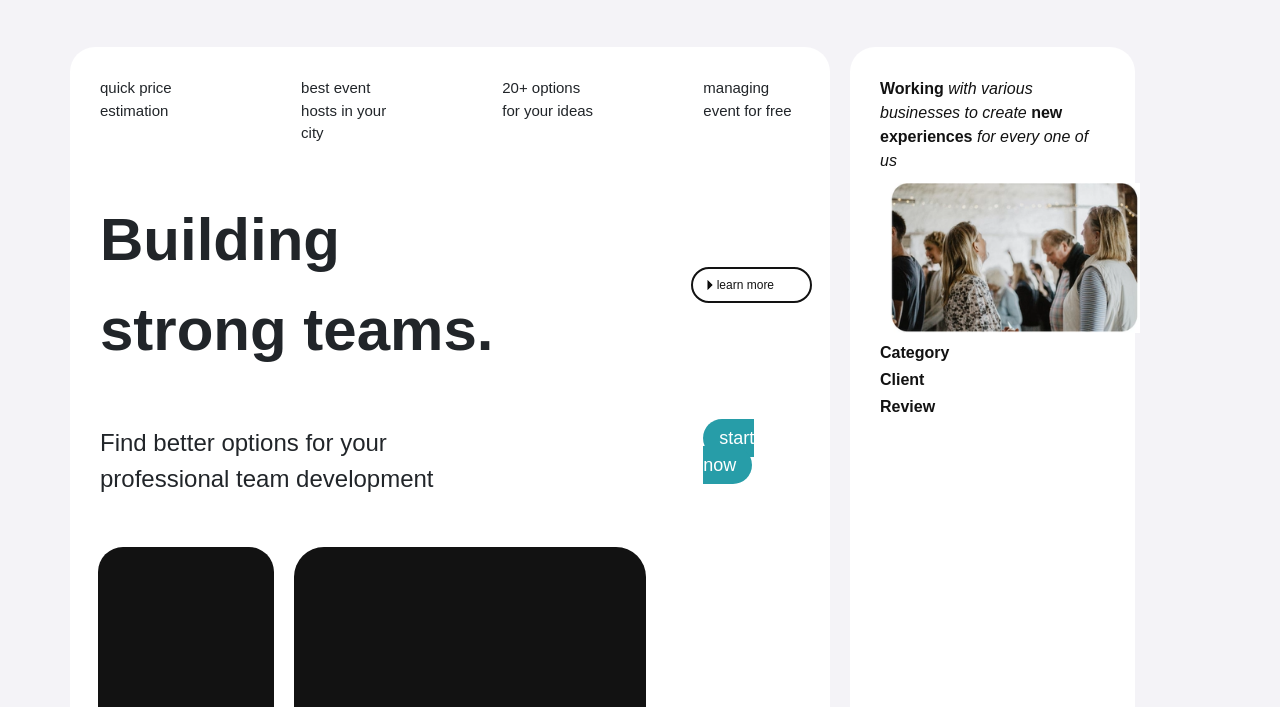
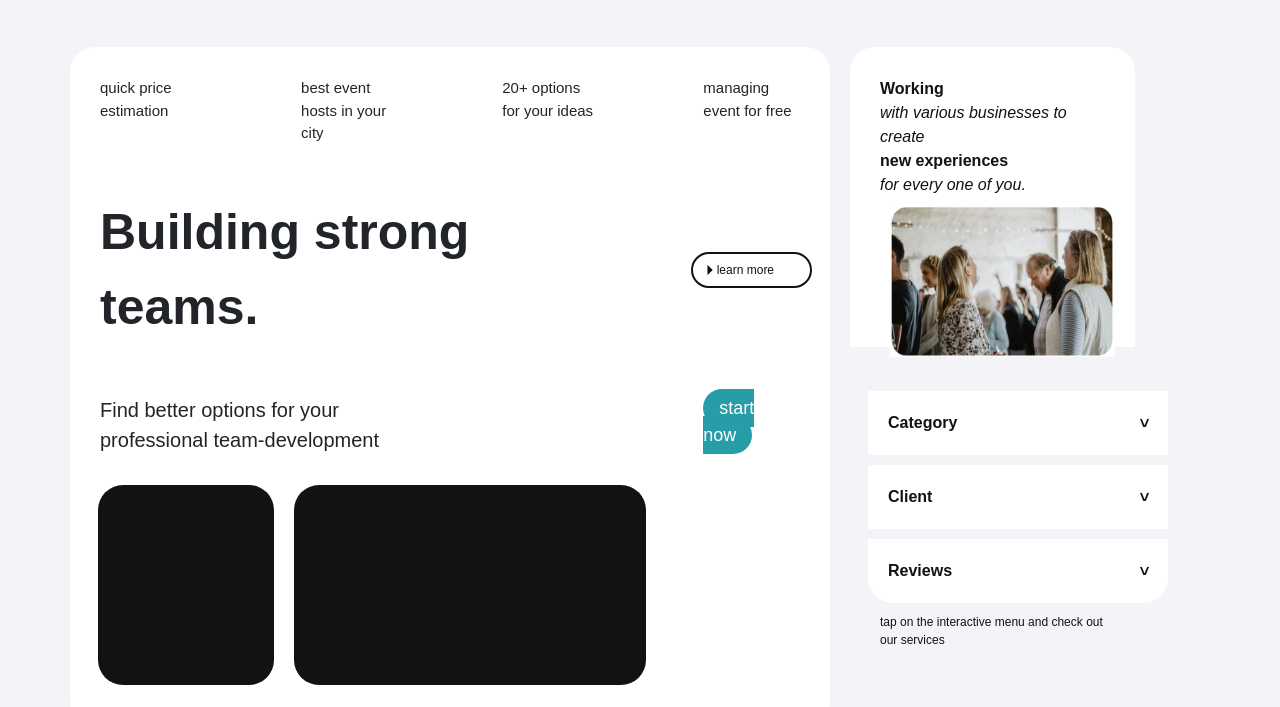
Before and after one commit to NamrataGowda/squad, a plain HTML site: page index.html in a window 1280 px wide. Shown: the part 93-800 px from the top of the page. Drawn offline with nearby package versions, Linux system fonts and the light colour scheme; a script that the page names is missing.

Commit message:
Add files via upload

```diff
--- a/index.html
+++ b/index.html
@@ -55,7 +55,7 @@
             </div>
             <div class="row justify-content-between">
               <div class="col-xl-6 finding-better-options">
-                Find better options for your professional team development
+                Find better options for your professional team-development
               </div>
               <div class="col-xl-2">
                 <a href="" class="start-now-button">start now</a>
@@ -66,51 +66,42 @@
                 <div class="col-xl-6 right-side-graph"></div>
               </div>
           </div>
-            <div class="col-xl-3 right-side-col"><b>Working</b><i> with various businesses to create</i><b> new experiences</b><i> for every one of us</i>
-              <img class="right-side-col-img"src="squad-img.png"/>
-              <div class="accordian" id="category">
-                <div class="accordian-item">
-                  <h2 class="accordian-header" id="heading-category">
-                    <button class="accordion-button" data-bs-toggle="collapse" data-bs-target="#category-para" type="button" aria-expanded="true" aria-controls="category-para"><b>Category</b></button>
-                  </h2>
-                  <div id="category-para" class="accordion-collapse collapse " data-bs-parent="#category" aria-labelledby="#heading-category">
-                    <div class="accordian-body">
-                      <p>Lorem ipsum</p>
-                      <p>Lorem ipsum</p>
+            <div class="col-xl-3 right-side-col">
+              <div class="row">
+                <b>Working </b><i>with various businesses to create </i><b>new experiences </b><i>for every one of you.</i>
+                <img class = "right-side-col-img" src="squad-img.PNG"/>
+              </div>
+              <br>
+              <div class="row category-row">
+                <ul id="accordian">
+                  <li>
+                    <label for="category">Category<span>&#x3e;</span></label>
+                    <input type="radio" name="accordian" id="category"/>
+                    <div class="content">
+                      Lorem ipsum dolor sit
                     </div>
-                  </div>
+                  </li>
+                  <li>
+                    <label for="client">Client<span>&#x3e;</span></label>
+                    <input type="radio" name="accordian" id="client"/>
+                    <div class="content">
+                      Lorem ipsum dolor sit
+                    </div>
+                  </li>
+                  <li id="review">
+                    <label for="reviews">Reviews<span>&#x3e;</span></label>
+                    <input type="radio" name="accordian"/>
+                    <div class="content">
+                      Lorem ipsum dolor sit
+                    </div>
+                  </li>
+                </ul>
+              </div>
+              <div class="row">
+                <div class="col" id="tap-on-menu">
+                  tap on the interactive menu and check out our services
                 </div>
               </div>
-
-              <div class="accordian" id="client">
-                <div class="accordian-item">
-                  <h2 class="accordian-header" id="client-category">
-                    <button class="accordion-button" data-bs-toggle="collapse" data-bs-target="#client-para" type="button" aria-expanded="true" aria-controls="client-para"><b>Client</b></button>
-                  </h2>
-                  <div id="client-para" class="accordion-collapse collapse " data-bs-parent="#client" aria-labelledby="#client-category">
-                    <div class="accordian-body" id="client-para">
-                      <p>Lorem ipsum</p>
-                      <p>Lorem ipsum</p>
-                    </div>
-                  </div>
-                </div>
-              </div>
-
-              <div class="accordian" id="review">
-                <div class="accordian-item">
-                  <h2 class="accordian-header" id="review-category">
-                    <button class="accordion-button" data-bs-toggle="collapse" data-bs-target="#review-para" type="button" aria-expanded="true" aria-controls="client-para"><b>Review</b></button>
-                  </h2>
-                  <div id="review-para" class="accordion-collapse collapse " data-bs-parent="#review" aria-labelledby="#review-category">
-                    <div class="accordian-body" id="review-para">
-                      <p>Lorem ipsum</p>
-                      <p>Lorem ipsum</p>
-                    </div>
-                  </div>
-                </div>
-              </div>
-
-
               </div>
           </div>
         </div>
--- a/style.css
+++ b/style.css
@@ -85,8 +85,7 @@ ul{
     padding: 30px;
 }
 .col-xl-3{
-    background: #fff;
-    border-radius: 25px;
+    /* background: #fff; */
     padding: 30px;
 }
 .building-strong-team-row{
@@ -94,11 +93,11 @@ ul{
     align-items: center;
 }
 .building-strong-team{
-    font-size: 60px;
+    font-size: 50px;
     font-weight:600;
 }
 .finding-better-options{
-    font-size: 24px;
+    font-size: 20px;
 }
 .start-now-button{
     font-size: 18px;
@@ -115,18 +114,23 @@ ul{
     color: #121212;
 }
 .left-side-graph{
-height: 300px;
+height: 200px;
 background-color: #121212;
+border-radius: 25px;
 }
 .right-side-graph{
-    height: 300px;
+    height: 200px;
     background-color: #121212;
-    border-radius: 30px;
+    border-radius: 25px;
     margin-left: 20px;
 }
 .right-side-col{
     margin-left: 20px;
     color: #121212;
+    height: 300px;
+    border-top-right-radius: 25px;
+    border-top-left-radius: 25px;
+    background-color: #fff;
 }
 .right-side-col-img{
     margin:10px;
@@ -134,9 +138,43 @@ background-color: #121212;
     width:250px;
 }
 .row-with-graph{
-    padding: 50px 10px 10px 10px;
+    padding: 30px 10px 10px 10px;
 }
 #first-img{
     height:20px;
     width:20px;
 }
+#accordian li{
+    list-style: none;
+    width: 300px;
+    margin-bottom: 10px;
+    background-color: #fff;
+    padding: 10px;
+}
+#accordian li label{
+    padding: 10px;
+    display: flex;
+    align-items: center;
+    justify-content: space-between;
+    font-weight: bold;
+    cursor: pointer;
+}
+#accordian li label span{
+    transform: rotate(90deg);
+}
+#accordian label + input[type="radio"]{
+    display: none;
+}
+#accordian .content{
+    max-height: 0;
+    overflow: hidden;
+    transition: max-height 0.5s;
+}
+#review{
+    border-bottom-left-radius: 25px;
+    border-bottom-right-radius: 25px;
+}
+#tap-on-menu{
+font-size: 12px;
+font-weight: 500;
+}
```
